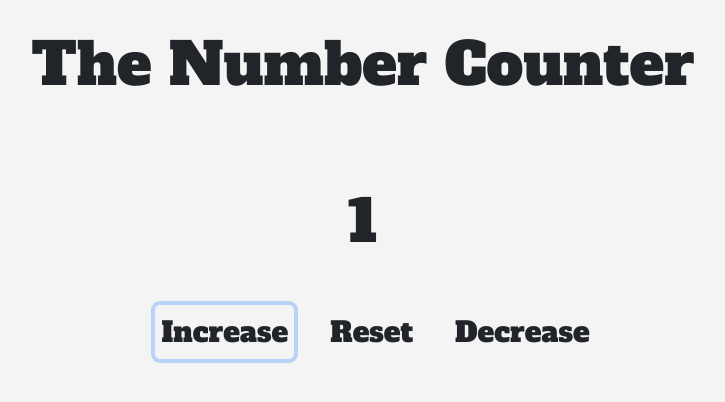
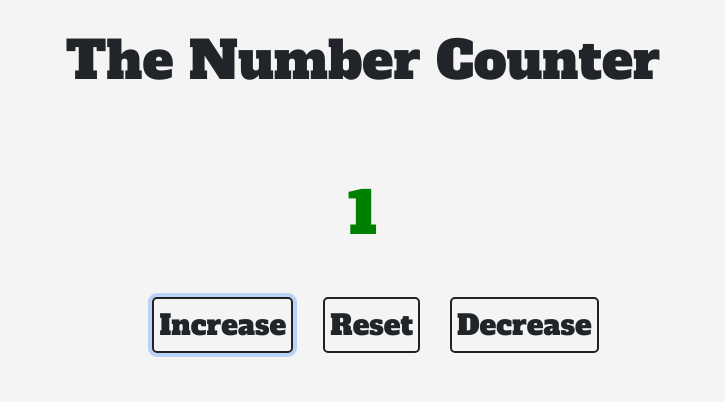
Before and after one commit to Saimun4u/Counter, a plain HTML site: page index.html in a window 1280 px wide. Both pictures are taken after a click on the button "Increase". Shown: the whole page, without its empty margins (277-1002 px from the left). Drawn offline with nearby package versions, Linux system fonts and the light colour scheme.

Commit message:
Finishing touches made

```diff
--- a/app.js
+++ b/app.js
@@ -18,6 +18,13 @@ btns.forEach((btn)=>{
         else{
             count = 0;
         }
+        if (count < 0){
+            value.style.color = 'red';
+        } else if (count > 0){
+            value.style.color = 'green'
+        }else{
+            value.style.color = 'black'
+        }
         value.textContent =count;
     })
 })
--- a/style.css
+++ b/style.css
@@ -13,7 +13,7 @@ body {
 }
 
 h1 {
-  font-size: 58px;
+  font-size: 52px;
   padding: 30px 20px;
   text-align: center;
 }
@@ -21,7 +21,6 @@ h1 {
 .container {
   text-align: center;
   margin: 0 auto;
-  padding: ;
 }
 
 #board {
@@ -42,7 +41,7 @@ h1 {
   font-size: 28px;
   margin-left: 0.9em;
   border-radius: 5px;
-  border-style: 2px solid #444;
+  border: 2px solid #222;
 }
 
 .decrease {
@@ -50,7 +49,7 @@ h1 {
   font-size: 28px;
   margin-left: 0.9em;
   border-radius: 5px;
-  border-style: 2px solid #444;
+  border: 2px solid #222;
 }
 
 .reset {
@@ -58,7 +57,7 @@ h1 {
   font-size: 28px;
   margin-left: 0.9em;
   border-radius: 5px;
-  border-style: 2px solid #444;
+  border: 2px solid #222;
 }
 
 .increase:hover {
```
